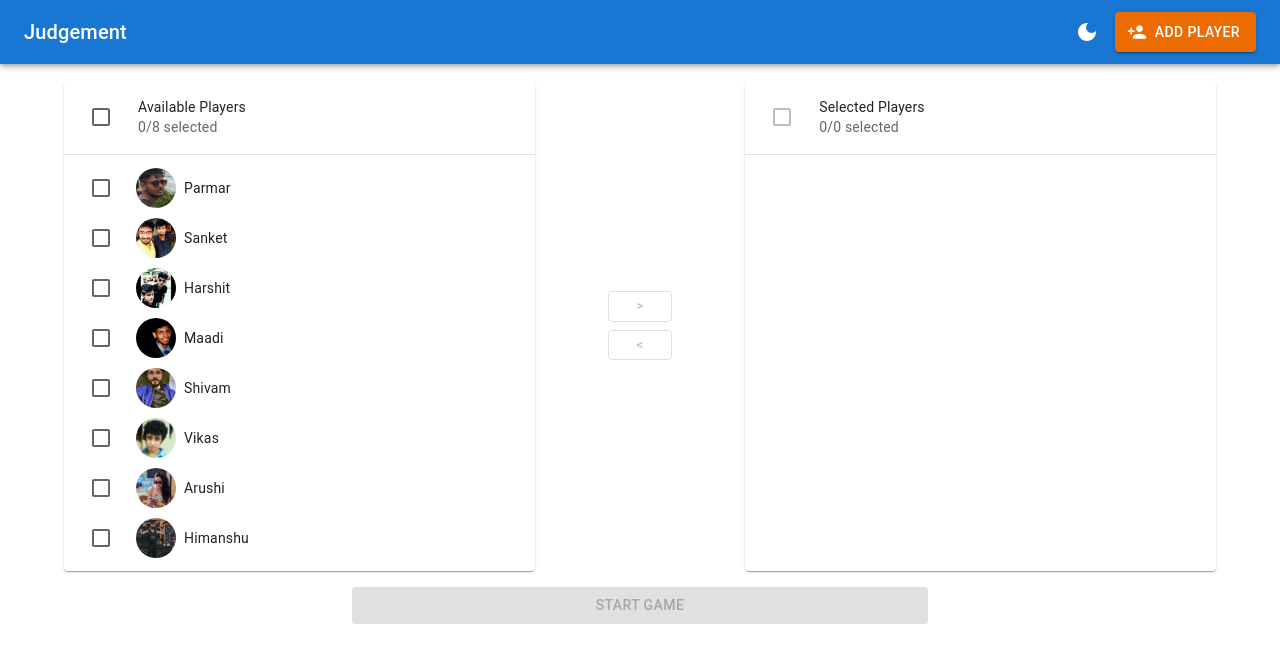
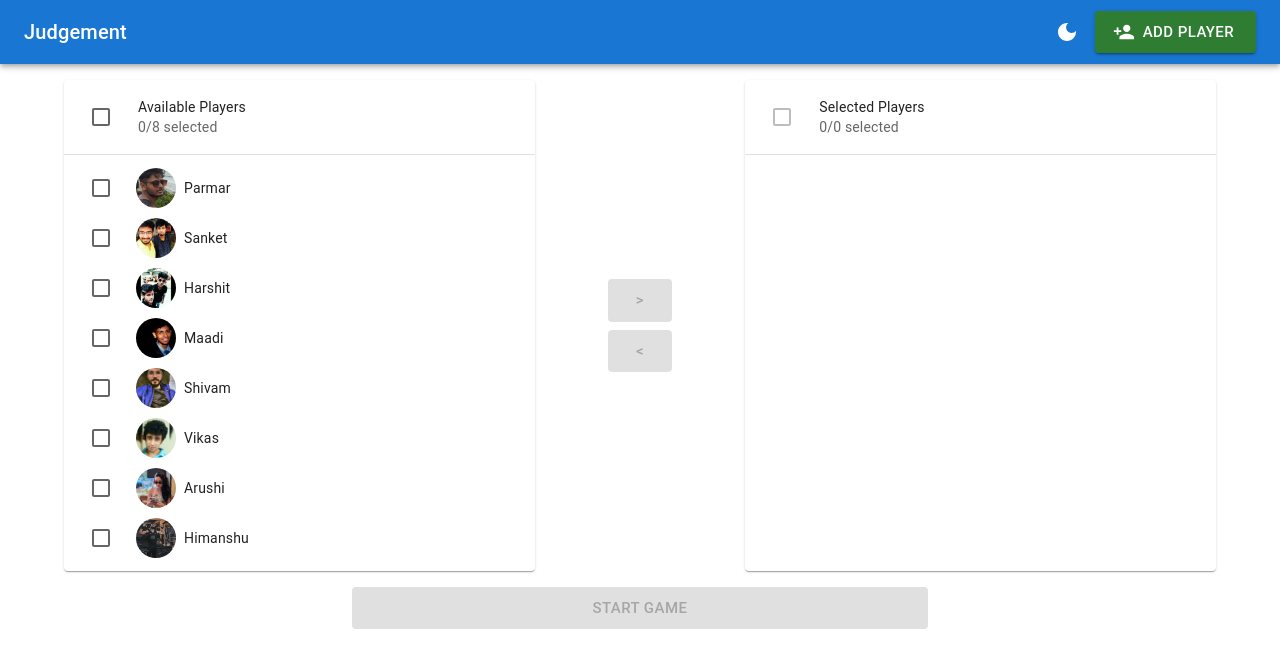
Before and after one commit to harshit6969/judgement-app, a React (Vite) app: page / in a window 1280 px wide. Shown: the top 668 px of the page. Built offline with nearby package versions, Linux system fonts and the light colour scheme.

Commit message:
fix ux issues

```diff
--- a/src/components/Header/HeaderControls.tsx
+++ b/src/components/Header/HeaderControls.tsx
@@ -39,8 +39,10 @@ const HeaderControls = () => {
           {theme === "light" ? <DarkMode /> : <LightMode />}
         </IconButton>
       </Tooltip>
-      {currentRound > 1 && [GameMode.ROUND_EXECUTING, GameMode.IDLE].includes(status) && (
+      {currentRound > 1 &&
+        [GameMode.ROUND_EXECUTING, GameMode.IDLE].includes(status) && (
           <Button
+            size="large"
             color="warning"
             variant="contained"
             onClick={() => undoRound()}
@@ -53,7 +55,8 @@ const HeaderControls = () => {
         <HeaderControlBtn />
       ) : (
         <Button
-          color="warning"
+          size="large"
+          color="success"
           variant="contained"
           onClick={handleAddPlayer}
           startIcon={<PersonAdd />}
@@ -74,6 +77,7 @@ const HeaderControlBtn = () => {
     case GameMode.IDLE:
       return (
         <Button
+          size="large"
           color="success"
           variant="contained"
           onClick={toggleRound}
@@ -85,6 +89,7 @@ const HeaderControlBtn = () => {
     case GameMode.ROUND_EXECUTING:
       return (
         <Button
+          size="large"
           color="error"
           variant="contained"
           onClick={toggleRound}
--- a/src/components/Header/HeaderInfo.tsx
+++ b/src/components/Header/HeaderInfo.tsx
@@ -24,7 +24,7 @@ const HeaderInfo = () => {
     >
       <Chip
         label={label}
-        color="secondary"
+        color="warning"
         sx={{ fontWeight: "bold", fontSize: "1rem" }}
       />
     </Box>
--- a/src/components/Judgement/RoundEndDialog.tsx
+++ b/src/components/Judgement/RoundEndDialog.tsx
@@ -71,13 +71,19 @@ const RoundEndDialog = () => {
         </FormControl>
       </DialogContent>
       <DialogActions>
-        <Button variant="contained" color="primary" onClick={handleSubmit}>
+        <Button
+          size="large"
+          variant="contained"
+          color="primary"
+          onClick={handleSubmit}
+        >
           Submit
         </Button>
         {status !== GameMode.UNDO && (
           <Button
+            size="large"
             variant="contained"
-            color="warning"
+            color="error"
             onClick={() => updateStatus(GameMode.ROUND_EXECUTING)}
           >
             Back
--- a/src/components/Judgement/RoundStartDialog.tsx
+++ b/src/components/Judgement/RoundStartDialog.tsx
@@ -87,13 +87,19 @@ const RoundStartDialog = () => {
         </Grid>
       </DialogContent>
       <DialogActions>
-        <Button variant="contained" color="primary" onClick={handleSubmit}>
+        <Button
+          size="large"
+          variant="contained"
+          color="primary"
+          onClick={handleSubmit}
+        >
           Submit
         </Button>
         {!isEdit && (
           <Button
+            size="large"
             variant="contained"
-            color="warning"
+            color="error"
             onClick={() => updateStatus(GameMode.IDLE)}
           >
             Back
--- a/src/components/PlayerTransfer/TransferControls.tsx
+++ b/src/components/PlayerTransfer/TransferControls.tsx
@@ -10,8 +10,8 @@ export const TransferControls = () => {
   return (
     <div className="transfer-controls">
       <Button
-        variant="outlined"
-        size="small"
+        variant="contained"
+        size="large"
         onClick={() => transferPlayers("right")}
         disabled={available.filter((p) => checked.includes(p)).length === 0}
         aria-label="move selected right"
@@ -20,8 +20,8 @@ export const TransferControls = () => {
         &gt;
       </Button>
       <Button
-        variant="outlined"
-        size="small"
+        variant="contained"
+        size="large"
         onClick={() => transferPlayers("left")}
         disabled={selected.filter((p) => checked.includes(p)).length === 0}
         aria-label="move selected left"
--- a/src/pages/SelectPlayers.tsx
+++ b/src/pages/SelectPlayers.tsx
@@ -45,8 +45,9 @@ export const SelectPlayers = () => {
         </Grid>
 
         <Button
+          size="large"
           variant="contained"
-          color="primary"
+          color="success"
           onClick={handleStartGame}
           disabled={selected.length < 4 || selected.length > 10}
           sx={{ mt: 2, alignSelf: "center", width: "50%" }}
```
Lines whose indentation alone changed are shown as unchanged.
